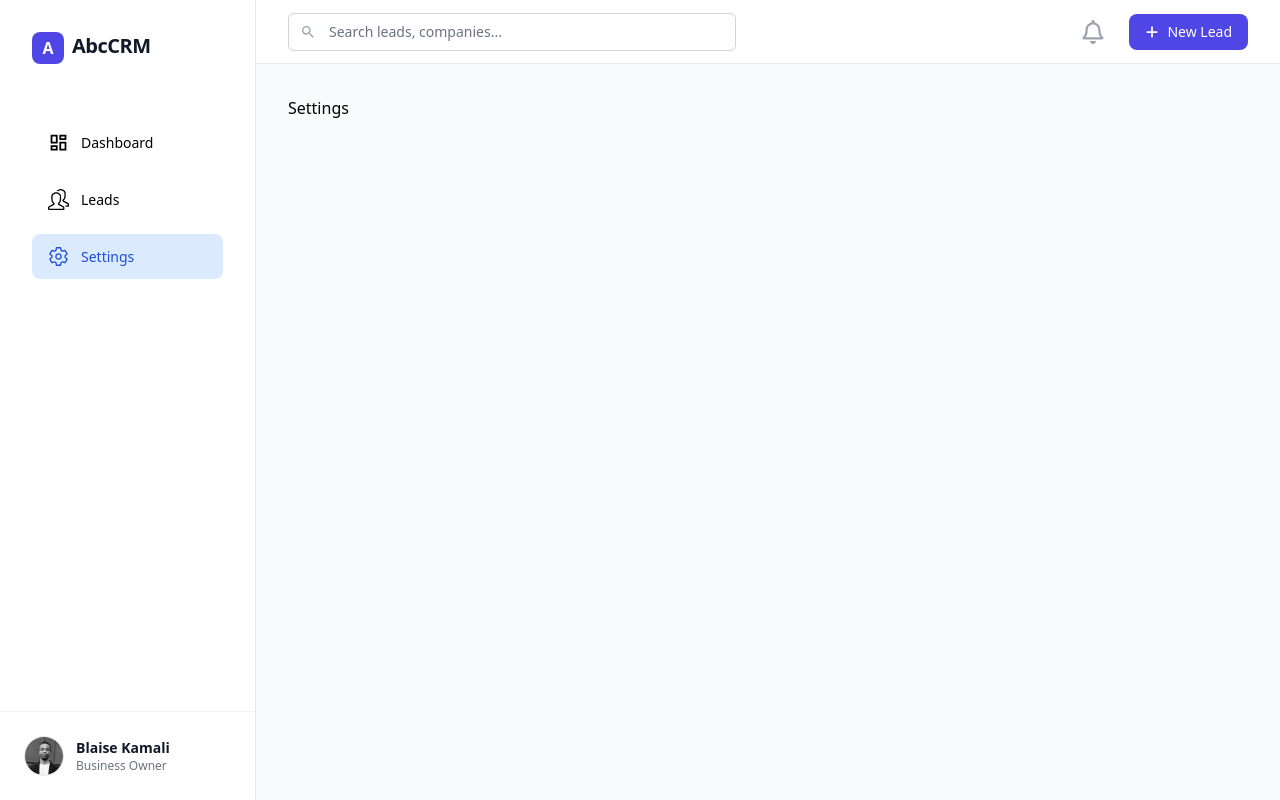
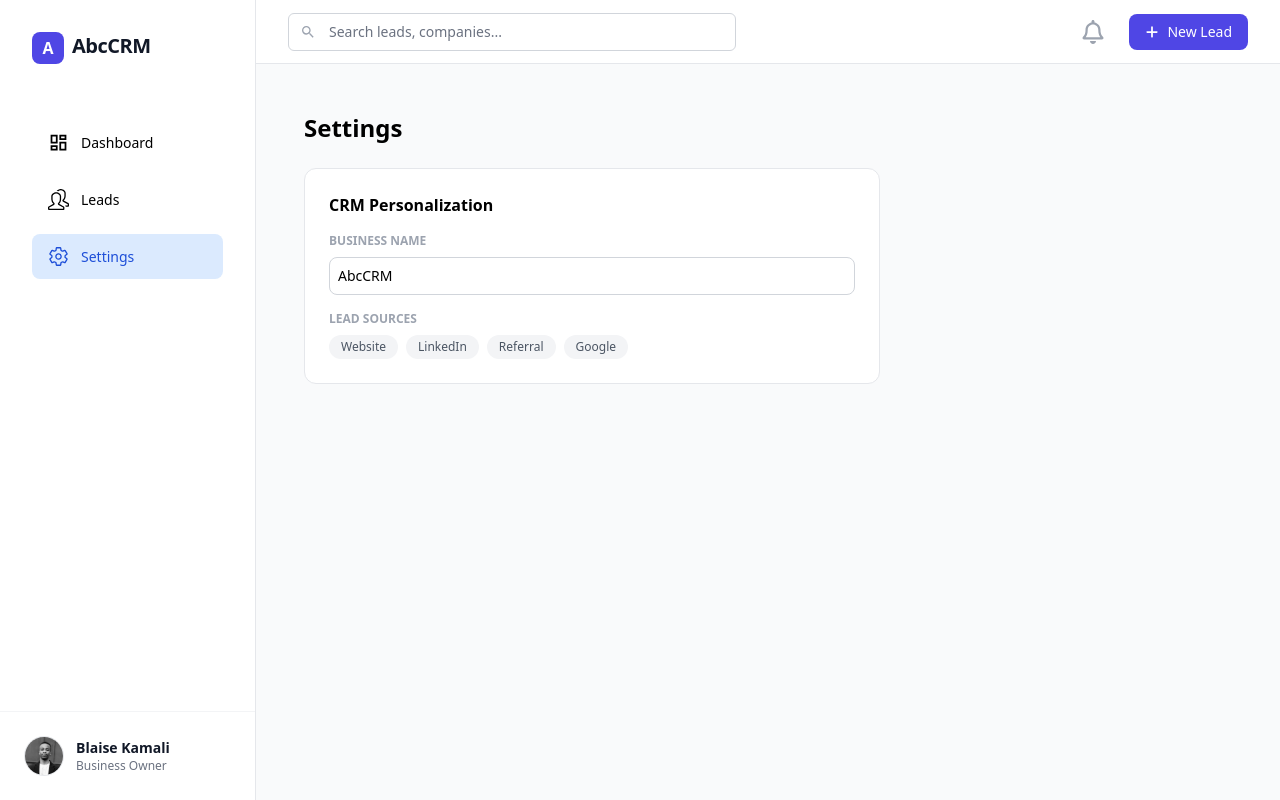
Before and after one commit to Blaise101/FUTURE_FS_02, a React (Vite) app in the folder mini-CRM-frontend/: page /settings in a window 1280 px wide. Built offline with nearby package versions, Linux system fonts and the light colour scheme.

Commit message:
Settings template

```diff
--- a/mini-CRM-frontend/src/pages/Settings.jsx
+++ b/mini-CRM-frontend/src/pages/Settings.jsx
@@ -1,7 +1,40 @@
 export default function Settings() {
   return (
-    <>
-      <div className="p-8">Settings</div>
-    </>
+    <div className="p-12 max-w-2xl">
+      <h2 className="text-2xl font-bold mb-6">Settings</h2>
+      <div className="space-y-6">
+        <div className="bg-white p-6 rounded-xl border border-gray-200">
+          <h3 className="font-bold mb-4">CRM Personalization</h3>
+          <div className="space-y-4">
+            <div>
+              <label className="block text-xs font-bold text-gray-400 uppercase mb-2">
+                Business Name
+              </label>
+              <input
+                type="text"
+                value="AbcCRM"
+                className="w-full p-2 border border-gray-300 rounded-lg text-sm"
+                readOnly
+              />
+            </div>
+            <div>
+              <label className="block text-xs font-bold text-gray-400 uppercase mb-2">
+                Lead Sources
+              </label>
+              <div className="flex flex-wrap gap-2">
+                {["Website", "LinkedIn", "Referral", "Google"].map((tag) => (
+                  <span
+                    key={tag}
+                    className="px-3 py-1 bg-gray-100 rounded-full text-xs font-medium text-gray-600"
+                  >
+                    {tag}
+                  </span>
+                ))}
+              </div>
+            </div>
+          </div>
+        </div>
+      </div>
+    </div>
   );
 }
```
